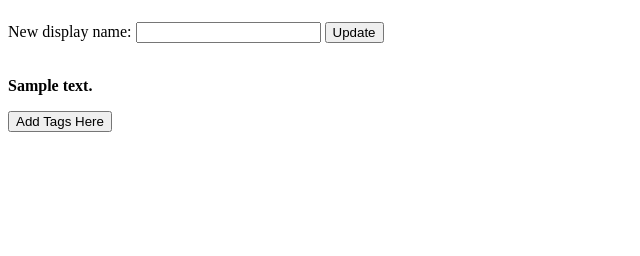
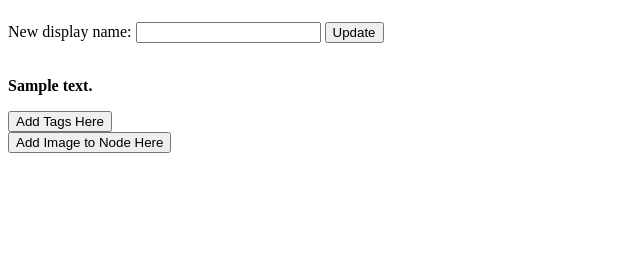
Before and after one commit to DrewBarlow/TellMeAStory4, a Django app: template story/tellmeastory/templates/tellmeastory/account.html in a window 1280 px wide. Shown: the part 44-300 px from the top of the page, without its empty margins (0-640 px from the left). Run offline with Django 4.2, Linux system fonts and the light colour scheme; tables that the repository leaves empty hold one stand-in row (values such as "Sample post"); the template is opened without the code that fills it: values that come from a table or form of the project are taken from there, most other values are stand-ins (such as "Sample title", 1, 10 or a date in 2020); parts of the project's set-up code (start-up, migrations or seed data) failed here and were passed over.

Commit message:
Add button to send user from account page to add node image page

```diff
--- a/story/tellmeastory/templates/tellmeastory/account.html
+++ b/story/tellmeastory/templates/tellmeastory/account.html
@@ -12,5 +12,6 @@
             <p><strong>{{ change_message }}</strong></p>
         {% endif %}
     </form>
-    <button onclick="location.href = '/story/addtags/create/'">Add Tags Here</button>
+    <button onclick="location.href = '/story/addtags/create/'">Add Tags Here</button> <br/>
+    <button onclick="location.href = '/story/addnodeimage/'">Add Image to Node Here</button> <br/>
 {% endif %}
```
